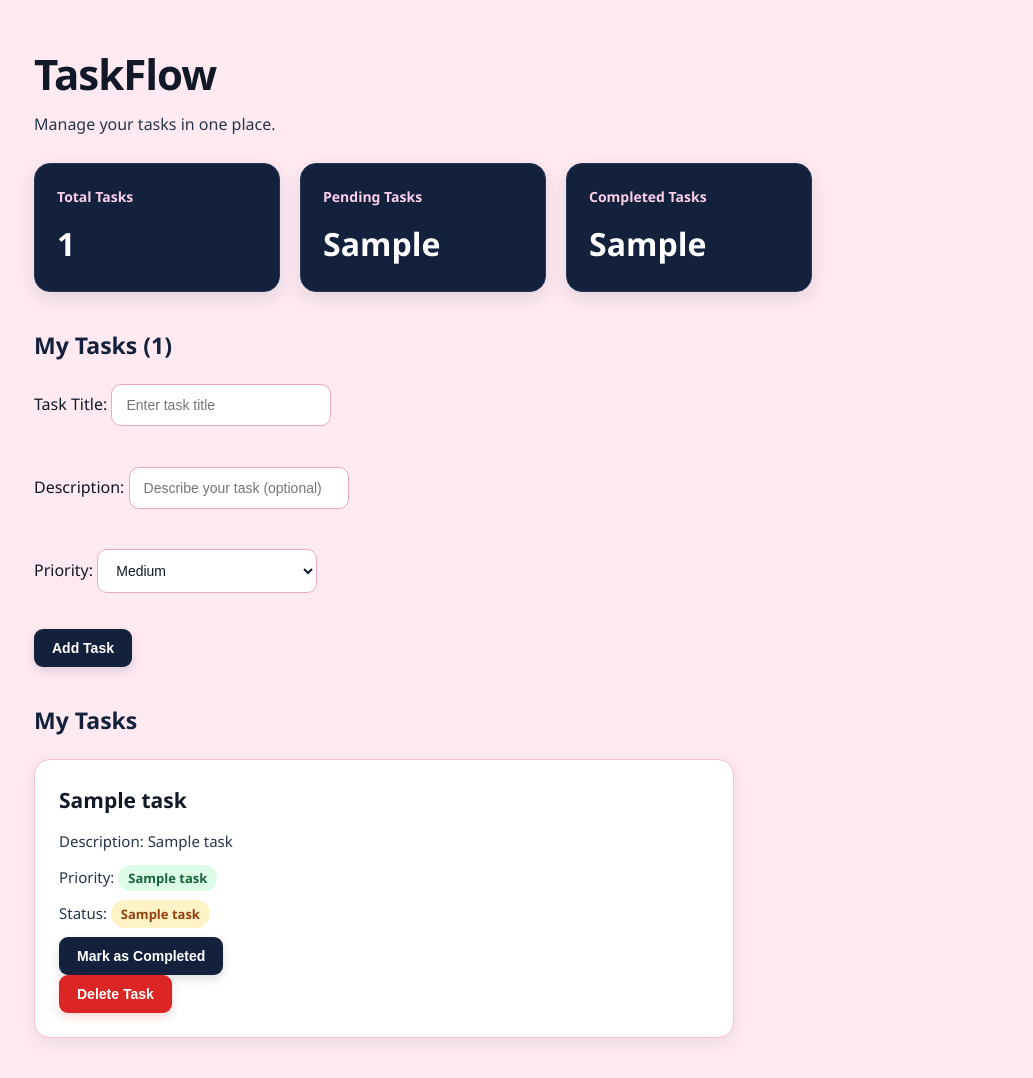
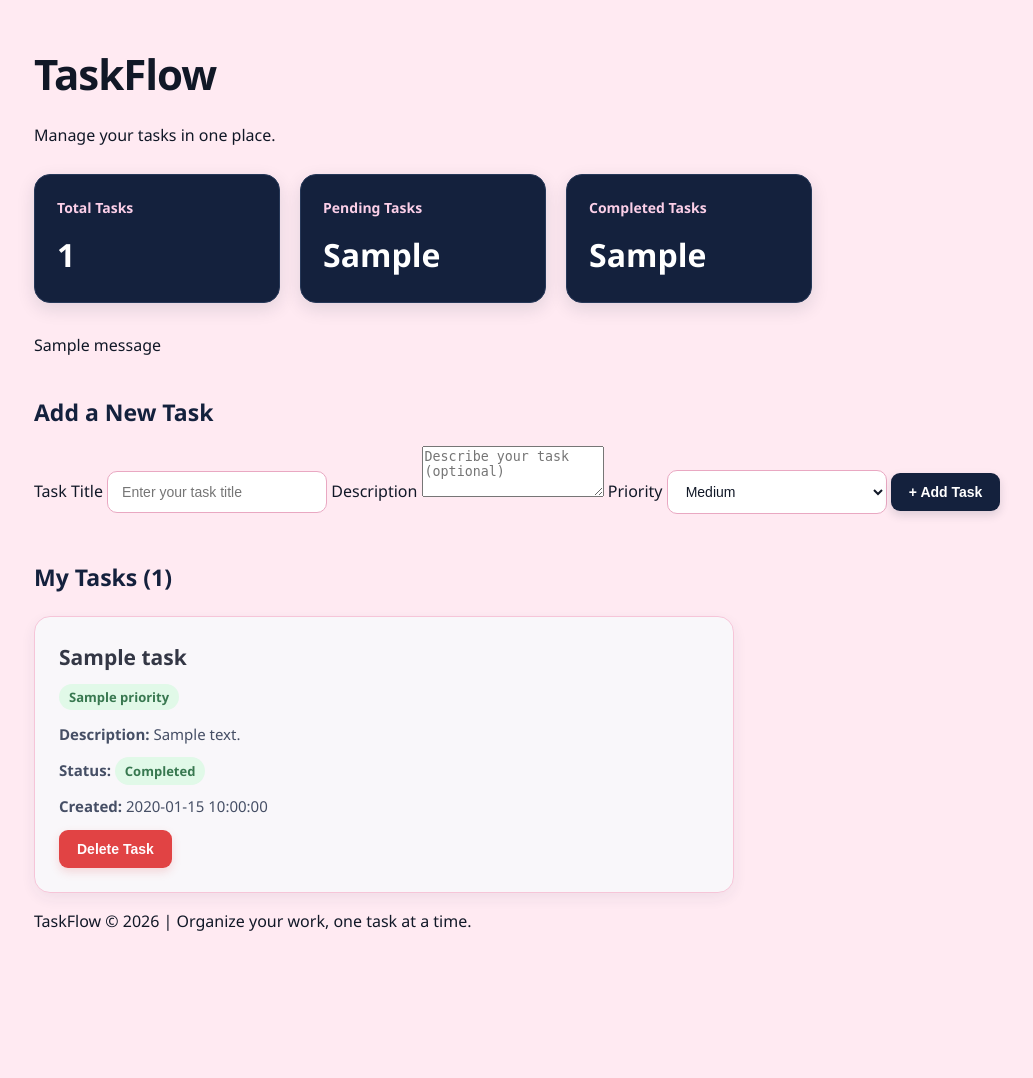
Before and after one commit to Sahana1730/TaskFlow, a Flask app: template templates/index.html in a window 1280 px wide. Shown: the whole page, without its empty margins (6-1039 px from the left). After the commit the page ends 931 px from the top, so only its background shows below. Run offline with Flask 3, Linux system fonts and the light colour scheme; the template is opened without the code that fills it: most values are stand-ins (such as "Sample title", 1, 10 or a date in 2020); one stand-in notice (Sample message) is shown.

Commit message:
Fix task display for hosted application

```diff
--- a/templates/index.html
+++ b/templates/index.html
@@ -3,17 +3,22 @@
 <head>
     <meta charset="UTF-8">
     <meta name="viewport" content="width=device-width, initial-scale=1.0">
-    <title>TaskFlow</title>
 
-    <link rel="stylesheet" href="{{ url_for('static', filename='style.css') }}">
+    <title>TaskFlow | Task Manager</title>
+
+    <link rel="stylesheet"
+          href="{{ url_for('static', filename='style.css') }}">
 </head>
 
 <body>
 
+    <header>
         <h1>TaskFlow</h1>
         <p>Manage your tasks in one place.</p>
-    <!-- Task Summary Dashboard -->
-<div class="dashboard">
+    </header>
+
+    <!-- Dashboard Summary -->
+    <section class="dashboard">
 
         <div class="summary-card">
             <h3>Total Tasks</h3>
@@ -30,24 +35,50 @@
             <p>{{ completed_tasks }}</p>
         </div>
 
+    </section>
+
+    <!-- Flash Messages -->
+    {% with messages = get_flashed_messages(with_categories=true) %}
+        {% if messages %}
+            <div class="flash-container">
+                {% for category, message in messages %}
+                    <div class="flash-message {{ category }}">
+                        {{ message }}
                     </div>
+                {% endfor %}
+            </div>
+        {% endif %}
+    {% endwith %}
 
-    <!-- Form to add a new task -->
-    <h2>My Tasks ({{ tasks|length }})</h2>
+    <!-- Add Task Form -->
+    <section class="form-section">
 
-    <form action="/add" method="POST">
+        <h2>Add a New Task</h2>
 
-        <label for="title">Task Title:</label>
-        <input type="text" id="title" name="title" maxlength="100" placeholder="Enter task title" required>
+        <form action="{{ url_for('add_task') }}" method="POST">
 
-        <br><br>
+            <label for="title">Task Title</label>
 
-        <label for="description">Description:</label>
-        <input type="text" id="description" name="description" maxlength="500" placeholder="Describe your task (optional)">
+            <input
+                type="text"
+                id="title"
+                name="title"
+                maxlength="100"
+                placeholder="Enter your task title"
+                required
+            >
 
-        <br><br>
+            <label for="description">Description</label>
 
-        <label for="priority">Priority:</label>
+            <textarea
+                id="description"
+                name="description"
+                maxlength="500"
+                rows="3"
+                placeholder="Describe your task (optional)"
+            ></textarea>
+
+            <label for="priority">Priority</label>
 
             <select id="priority" name="priority" required>
                 <option value="Low">Low</option>
@@ -55,51 +86,126 @@
                 <option value="High">High</option>
             </select>
 
-        <br><br>
-
-        <button type="submit">Add Task</button>
+            <button type="submit" class="add-btn">
+                + Add Task
+            </button>
 
         </form>
 
-    <!-- Display existing tasks -->
-    <h2>My Tasks</h2>
+    </section>
+
+    <!-- Task List -->
+    <section class="tasks-section">
+
+        <h2>My Tasks ({{ tasks|length }})</h2>
+
         {% if not tasks %}
-    <p class="empty-message">No tasks yet. Add your first task above!</p>
-{% endif %}
+
+            <div class="empty-message">
+                <h3>No tasks yet!</h3>
+                <p>Add your first task using the form above.</p>
+            </div>
+
+        {% else %}
+
+            <div class="tasks-container">
 
                 {% for task in tasks %}
 
-        <div class="task-card {% if task[4] == 'Completed' %}completed-task{% endif %}">
+                    <article class="task-card {% if task.status == 'Completed' %}completed-task{% endif %}">
 
-            <h3>{{ task[1] }}</h3>
+                        <div class="task-header">
 
-            <p>Description: {{ task[2] }}</p>
+                            <h3>{{ task.title }}</h3>
 
-            <p>Priority: <span class="{% if task[3] == 'High' %}priority-high{% elif task[3] == 'Medium' %}priority-medium{% else %}priority-low{% endif %}">{{ task[3] }}</span></p>
+                            <span class="priority-badge
+                                {% if task.priority == 'High' %}
+                                    priority-high
+                                {% elif task.priority == 'Medium' %}
+                                    priority-medium
+                                {% else %}
+                                    priority-low
+                                {% endif %}
+                            ">
+                                {{ task.priority }}
+                            </span>
 
-            <p>Status: <span class="{% if task[4] == 'Completed' %}status-completed{% else %}status-pending{% endif %}">{{ task[4] }}</span></p>
+                        </div>
 
-            <!-- Show completion button only for unfinished tasks -->
-            {% if task[4] != 'Completed' %}
+                        <div class="task-description">
 
-                <form action="/complete/{{ task[0] }}" method="POST">
-                    <button type="submit">Mark as Completed</button>
+                            <p>
+                                <strong>Description:</strong>
+                                {{ task.description or 'No description provided.' }}
+                            </p>
+
+                        </div>
+
+                        <div class="task-details">
+
+                            <p>
+                                <strong>Status:</strong>
+
+                                <span class="status-badge
+                                    {% if task.status == 'Completed' %}
+                                        status-completed
+                                    {% else %}
+                                        status-pending
+                                    {% endif %}
+                                ">
+                                    {{ task.status }}
+                                </span>
+
+                            </p>
+
+                            <p class="task-date">
+                                <strong>Created:</strong>
+                                {{ task.created_at or 'Date unavailable' }}
+                            </p>
+
+                        </div>
+
+                        <!-- Task Actions -->
+                        <div class="task-actions">
+
+                            {% if task.status != 'Completed' %}
+
+                                <form
+                                    action="{{ url_for('complete_task', task_id=task.id) }}"
+                                    method="POST"
+                                >
+                                    <button type="submit" class="complete-btn">
+                                        ✓ Mark as Completed
+                                    </button>
                                 </form>
 
                             {% endif %}
 
-            <!-- Delete task -->
                             <form
-                action="/delete/{{ task[0] }}"
+                                action="{{ url_for('delete_task', task_id=task.id) }}"
                                 method="POST"
                                 onsubmit="return confirm('Are you sure you want to delete this task?');"
                             >
-                <button type="submit" class="delete-btn">Delete Task</button>
+                                <button type="submit" class="delete-btn">
+                                    Delete Task
+                                </button>
                             </form>
 
                         </div>
 
+                    </article>
+
                 {% endfor %}
+
+            </div>
+
+        {% endif %}
+
+    </section>
+
+    <footer>
+        <p>TaskFlow &copy; 2026 | Organize your work, one task at a time.</p>
+    </footer>
 
 </body>
 </html>
```
Lines whose indentation alone changed are shown as unchanged.
